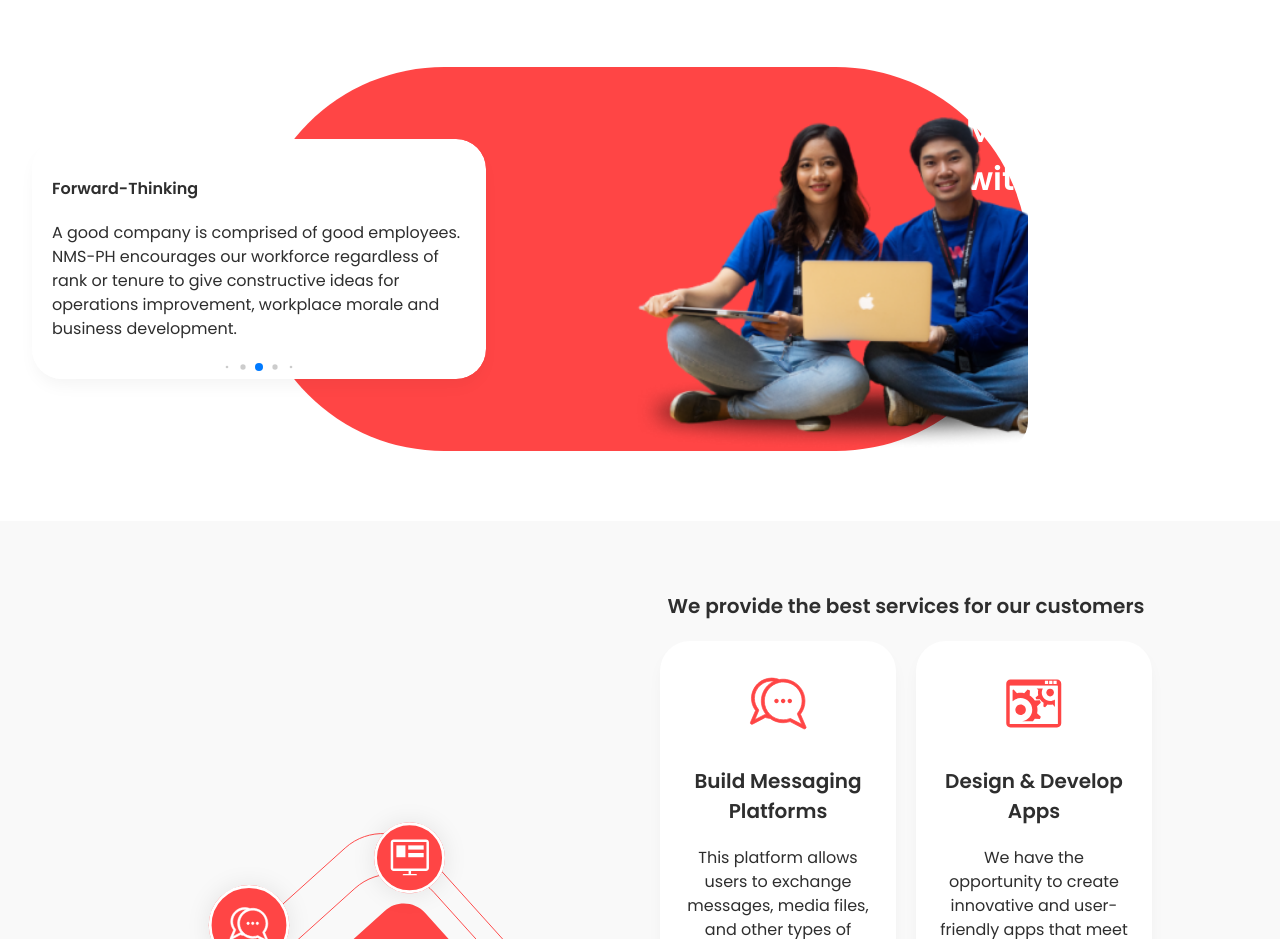
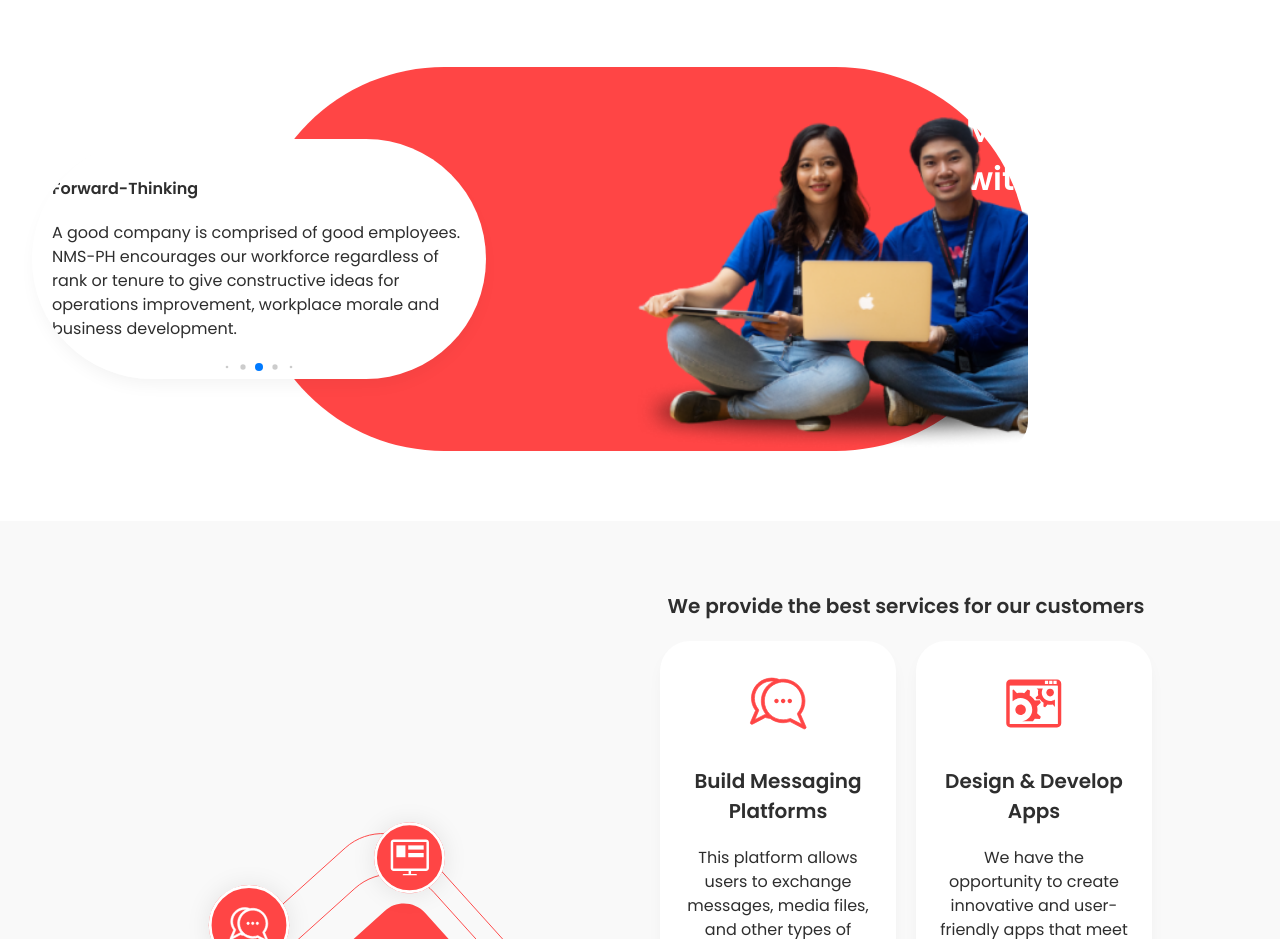
Before and after one commit to rmadayag/nmsph, a React (Vite) app: page / in a window 1280 px wide. Shown: the part 1780-2719 px from the top of the page. Built offline with nearby package versions, Linux system fonts and the light colour scheme; no server answers; the HTML template or start-up script is replaced by a standard one.

Commit message:
add changes

```diff
--- a/src/pages/HomePage.jsx
+++ b/src/pages/HomePage.jsx
@@ -184,7 +184,7 @@ function HomePage() {
         <div className='container items-center mx-auto py-40 md:py-70'>
           <div class="flex flex-wrap mx-16px md:mx-100px">
             <div className="rounded-full bg-primary relative px-5 lg:max-w-5xl w-full ml-auto min-h-[24rem] flex lg:flex-row flex-col-reverse items-center">
-              <Swiper className='md:rounded-30px rounded-15px w-full md:w-[454px] h-169 md:h-[240px] lg:absolute md:bottom-50 md:-left-60 object-cover shadow-shadow cursor-pointer'
+              <Swiper className='rounded-full w-full md:w-[454px] h-169 md:h-[240px] lg:absolute md:bottom-50 md:-left-60 object-cover shadow-shadow cursor-pointer'
                 spaceBetween={40}
                 centeredSlides={true}
                 autoplay={{
```
